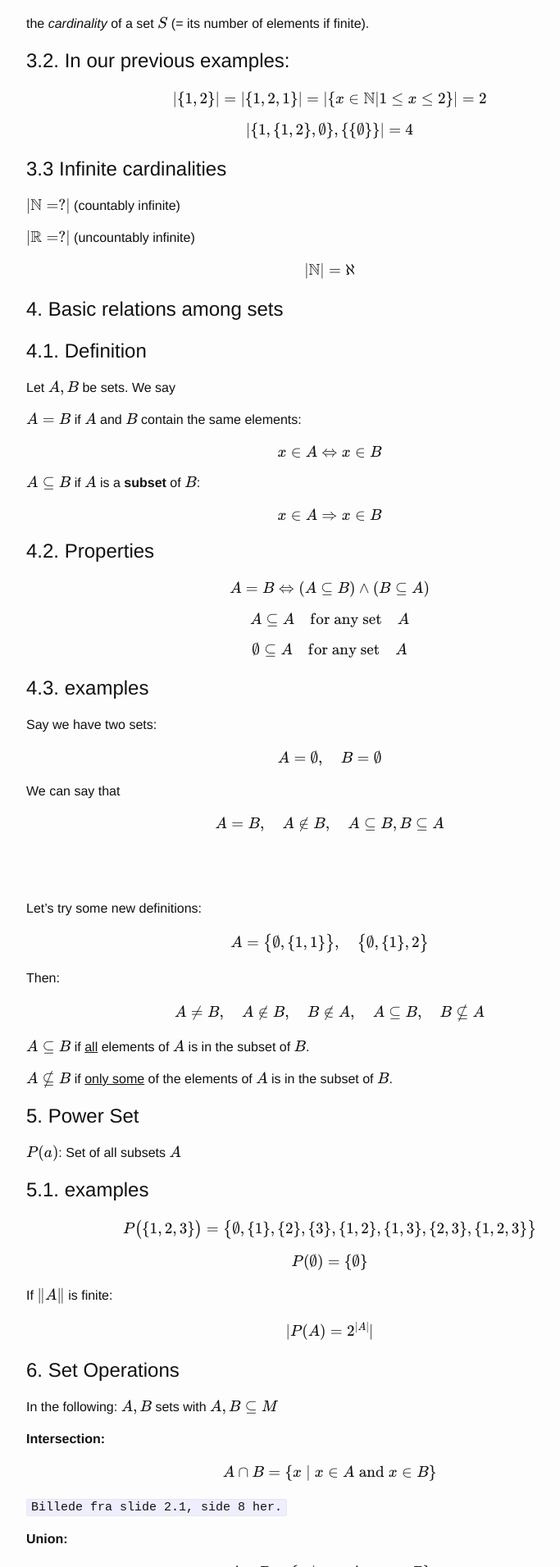
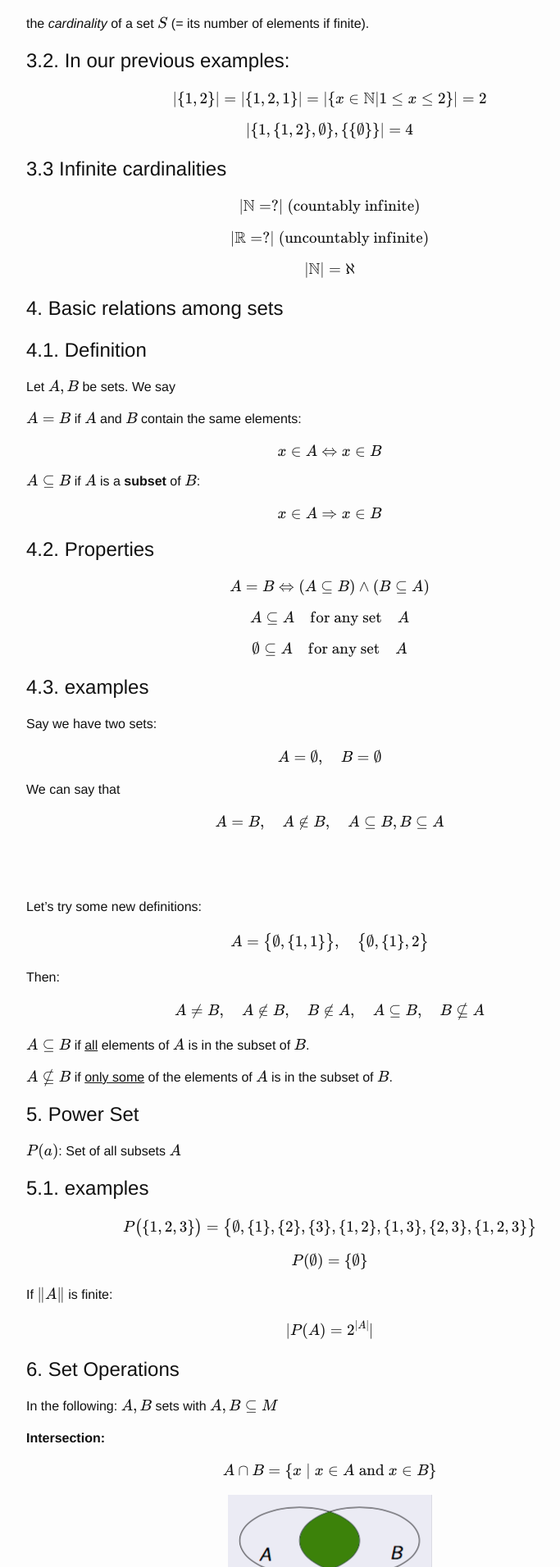
Before and after one commit to hold11/hold11, a Jekyll site: the page built from _posts/2016-09-21-wk04-dmath-elementary-set-theory.md, in a window 1280 px wide. Shown: the part 1569-3480 px from the top of the page at 82% size, without its empty margins (238-921 px from the left). Built offline with Jekyll 4.4.1, drawn with Linux system fonts in a browser that asks for light colours; formulas are drawn with MathJax 3; some of the changed text lies outside the part shown.

Commit message:
Sidste noter, næsten done

```diff
--- a/_posts/2016-09-21-wk04-dmath-elementary-set-theory.md
+++ b/_posts/2016-09-21-wk04-dmath-elementary-set-theory.md
@@ -77,11 +77,9 @@ $$ |\{1, \{1, 2\}, \emptyset \}, \{\{\emptyset \}\} | = 4 $$
 
 ## 3.3 Infinite cardinalities
 
-$$ | \mathbb{N} = ? | $$
-(countably infinite)
+$$ | \mathbb{N} = ? | \;\text{(countably infinite)}$$
 
-$$ | \mathbb{R} = ? | $$
-(uncountably infinite)
+$$ | \mathbb{R} = ?| \;\text{(uncountably infinite)} $$
 
 $$|\mathbb{N}| = \aleph $$
 
@@ -153,16 +151,77 @@ __Intersection:__
 
 $$ A \cap B = \{x \; |\;  x \in A \; \text{and} \; x \in B \} $$
 
-`Billede fra slide 2.1, side 8 her.`
+<img src="http://dtu.wiberg.tech/img/6.1.png" class="center">
 
 __Union:__
 
 $$ A \cup B = \{x \;|\; x \in A \; \text{or}\; x \in B \} $$
 
+<img src="http://dtu.wiberg.tech/img/6.2.png" class="center">
+
 __Difference__:
 
 $$ A \ B = \{x \; |\;  x \in A\;  \text{and}\;  x \not\in B \}  $$
 
+<img src="http://dtu.wiberg.tech/img/6.3.png" class="center">
+
 __Complement__:
 
 $$ \overline{A} = \{x \; |\;  x \in M\;  \text{and}\;  x \not\in A\}  $$
+
+<img src="http://dtu.wiberg.tech/img/6.4.png" class="center">
+
+# 7. The Cartesian Product
+
+Let $$ A, B $$ be sets. We call
+
+$$ A \times B = \{(a,b ) \; | \; a \in A \; \text{and} \; b \in B \} $$
+
+The <u>cartesian product</u> of $$ A $$ and $$ B $$.
+
+Note: The $$ (a, b) $$ are <u>ordered</u> pairs ("tuples").
+
+## 7.0.1. Example 1:
+
+$$ \{1, 2, 3 \} \times \{\pi , \mathrm{e} \} = \big\{(1,\pi), (2,\pi), (3,\pi), (1, \mathrm{e}), (2, \mathrm{e}), (3, \mathrm{e}) \big\}$$
+
+## 7.0.2. Example 2:
+
+`blabla`
+
+## 7.1 Relations
+
+Cartesian products contain <u>all</u> possible combinations. Usualle need only _subsets_:
+
+### 7.1.1. Definition
+
+For sets
+
+$$ A_1, \cdots, A_n, $$
+
+$$ R \subseteq A_1 \times \cdots \times A_n $$
+
+is called a <u>relation</u> between $$ A_1, \cdots, A_n $$
+
+### 7.1.2 Exmaple:
+
+$$ R_s \subseteq \mathbb{N} \times  \{A, \cdots, F\} $$
+
+$$ R_S = \big\{(135007, Martin, A), (132713, Silke, E) \big\} $$
+
+
+## 7.2 Operations on Relations
+
+Since relations are sets, we have
+
+$$ R_1 \cup R_2 $$
+
+$$ R_1 \cap R_2 $$
+
+$$ R_1 \backslash R_2 $$
+
+$$ \overline{R_1} = (A_1 \times \cdots \times ) \backslash R_1  $$
+
+<hr/>
+
+[Exlporing predicate logic formulas by gamegs](https://www.campusnet.dtu.dk/cnnet/filesharing/SADownload.aspx?FileId=4286786&FolderId=1006751&ElementId=522059).
--- a/_sass/_base.scss
+++ b/_sass/_base.scss
@@ -8,7 +8,12 @@ dl, dd, ol, ul, figure {
     padding: 0;
 }
 
-
+.center {
+  display: block;
+  margin-left: auto;
+  margin-right: auto;
+  text-align: center;
+}
 
 /**
  * Basic styling
```
